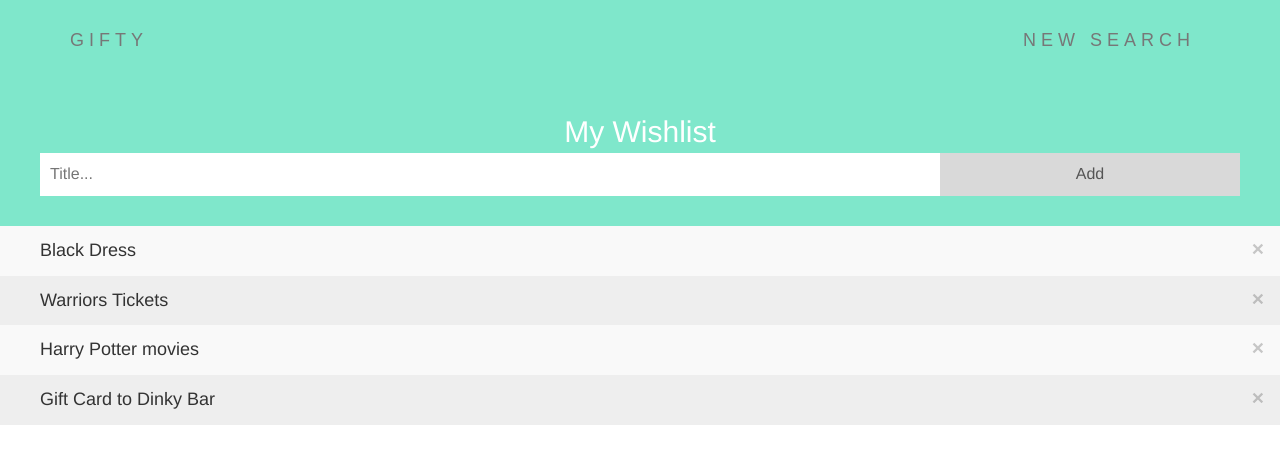
After one commit to divyamehta1996/IW2017, a Django app: page /wishlist/ in a window 1280 px wide. The commit adds this page. Shown: the top 464 px of the page. Run offline with Django 3.2, Linux system fonts and the light colour scheme; parts of the project's set-up code (start-up, migrations or seed data) failed here and were passed over; some libraries are stand-ins or nearby versions.

Commit message:
created wishlist page, linked search and results page, made it so the results page displays dynamic information from the database of whoever you searched

```diff
--- a/ebdjango/home/forms.py
+++ b/ebdjango/home/forms.py
@@ -1,6 +1,6 @@
 from django import forms
 import datetime
-from home.models import Users
+from home.models import Users, UserWishlist
 from crispy_forms.helper import FormHelper
 from crispy_forms.bootstrap import TabHolder, Tab
 from django.forms.extras.widgets import SelectDateWidget
@@ -33,6 +33,17 @@ class UserForm(UserCreationForm):
 		model = User
 		fields = ('username', 'email')
 
+class Wishlist(forms.ModelForm):
+	item = forms.CharField()
+
+	class Meta:
+		model = UserWishlist
+		fields = ['item']
+	"""helper = FormHelper()
+	helper.add_input(Submit('submit', 'Submit', css_class='btn-primary'))
+	helper.form_method = 'POST'
+	"""
+
 
 # class LoginForm(AuthenticationForm):
 # 	username=forms.CharField(label="Username", max_length=30, widget=forms.TextInput(attrs={'class': 'form-control', 'name': 'username'}))
--- a/ebdjango/home/models.py
+++ b/ebdjango/home/models.py
@@ -20,3 +20,7 @@ class Users(models.Model):
 
 	def __str__(self):
 		return self.name + ',' + self.birthday + ', ' + self.city
+
+class UserWishlist(models.Model):
+	#user = models.OneToOneField(User)
+	item = models.CharField(max_length=100, default="")
--- a/ebdjango/home/templates/base.html
+++ b/ebdjango/home/templates/base.html
@@ -17,7 +17,7 @@
       padding-bottom: 15px;
       border: 0;
       border-radius: 0;
-      margin-bottom: 50;
+      margin-bottom: 50; /*50*/
       font-size: 12px;
       letter-spacing: 5px;
   }
@@ -48,8 +48,8 @@
     </div>
     <div class="collapse navbar-collapse" id="myNavbar">
       <ul class="nav navbar-nav navbar-right">
-        <li><a href="#">MY WISHLIST</a></li>
-        <li><a href="#">NEW SEARCH</a></li>
+        <li><a href="http://127.0.0.1:8000/wishlist/">MY WISHLIST</a></li>
+        <li><a href="http://127.0.0.1:8000/search/">NEW SEARCH</a></li>
       </ul>
     </div>
   </div>
--- a/ebdjango/home/templates/results.html
+++ b/ebdjango/home/templates/results.html
@@ -34,16 +34,17 @@
 <body>
    {% block content %}
 
+{% for result in results_list %}
 <div class="container">
   <div class="row">
     <div class="col-sm-4">
       <div class="panel panel bg-1" style = "background-color: #7FE7CB;">
-        <div class="panel-heading"><p style="font: 15px Montserrat, sans-serif; line-height: 1.8; color: #808080; ; letter-spacing: 2px;">Because Kayla liked "Warriors"...</p></div>
+        <div class="panel-heading"><p style="font: 15px Montserrat, sans-serif; line-height: 1.8; color: #808080; ; letter-spacing: 2px;">Because Kayla liked "{{result.sports}}"...</p></div>
         <div class="panel-body"><img src="http://i.imgur.com/akBs6.jpg" class="img-responsive" style="width:100%" alt="Image"></div>
         <div class="panel-footer"> <a style="font: 15px Montserrat, sans-serif; line-height: 1.8; color: #808080; ; letter-spacing: 2px;" href = "http://www.ticketmaster.com/golden-state-warriors-playoffs-round-1-oakland-california-04-15-2017/event/1C005238D34D4E99?brand=warriors&extcmp=gw512183&wt.mc_id=NBATEAM_GSW_SINGLE_GAME_TIX_RD1_GM1&bba=1#efeat4211"> Ticket's to a Warriors Game</a> </div>
       </div>
     </div>
-
+ {% endfor %}
 <!--  <div class="row">
     <div class="col-sm-4">
       <div class="panel panel bg-1">
--- a/ebdjango/home/templates/search.html
+++ b/ebdjango/home/templates/search.html
@@ -102,7 +102,7 @@ table, th, td {
                                 </span>
                             </div>
                         </div> -->
-    <form type="get" action="." style="margin: 0; color=#808080">
+    <form type="get" action="/results/" style="margin: 0; color=#808080">
     <input  id="search_box" type="text" style="color=#ffffff;" name="search_box"  placeholder="Search..." >
     <button class="btn btn-info btn-lg" id="search_submit" type="submit"><i class="glyphicon glyphicon-search"></i></button>
 </form>
--- /dev/null
+++ b/ebdjango/home/templates/wishlist.html
@@ -0,0 +1,238 @@
+<!DOCTYPE html>
+<html>
+<head>
+
+
+  <title>Bootstrap Example</title>
+  <meta charset="utf-8">
+  <meta name="viewport" content="width=device-width, initial-scale=1">
+  <link rel="stylesheet" href="https://maxcdn.bootstrapcdn.com/bootstrap/3.3.7/css/bootstrap.min.css">
+  <script src="https://ajax.googleapis.com/ajax/libs/jquery/3.2.0/jquery.min.js"></script>
+  <script src="https://maxcdn.bootstrapcdn.com/bootstrap/3.3.7/js/bootstrap.min.js"></script>
+
+<style>
+  .navbar{
+     font: 20px Montserrat, sans-serif;
+      background-color: #7FE7CB; /* Green */
+      color: #ffffff;
+      padding-top: 15px;
+      padding-bottom: 15px;
+      border: 0;
+      border-radius: 0;
+      margin-bottom: 0;
+      font-size: 12px;
+      letter-spacing: 5px;
+  }
+
+body {
+  margin: 0;
+  min-width: 250px;
+}
+
+/* Include the padding and border in an element's total width and height */
+* {
+  box-sizing: border-box;
+}
+
+/* Remove margins and padding from the list */
+ul {
+  margin: 0;
+  padding: 0;
+}
+
+/* Style the list items */
+ul li {
+  cursor: pointer;
+  position: relative;
+  padding: 12px 8px 12px 40px;
+  background: #eee;
+  font-size: 18px;
+  transition: 0.2s;
+
+  /* make the list items unselectable */
+  -webkit-user-select: none;
+  -moz-user-select: none;
+  -ms-user-select: none;
+  user-select: none;
+}
+
+/* Set all odd list items to a different color (zebra-stripes) */
+ul li:nth-child(odd) {
+  background: #f9f9f9;
+}
+
+/* Darker background-color on hover */
+ul li:hover {
+  background: #ddd;
+}
+
+/* When clicked on, add a background color and strike out text */
+ul li.checked {
+  background: #888;
+  color: #fff;
+  text-decoration: line-through;
+}
+
+/* Add a "checked" mark when clicked on */
+ul li.checked::before {
+  content: '';
+  position: absolute;
+  border-color: #fff;
+  border-style: solid;
+  border-width: 0 2px 2px 0;
+  top: 10px;
+  left: 16px;
+  transform: rotate(45deg);
+  height: 15px;
+  width: 7px;
+}
+
+/* Style the close button */
+.close {
+  position: absolute;
+  right: 0;
+  top: 0;
+  padding: 12px 16px 12px 16px
+}
+
+.close:hover {
+  background-color: #f44336;
+  color: white;
+}
+
+/* Style the header */
+.header {
+  background-color: #7FE7CB;
+  padding: 30px 40px;
+  color: white;
+  text-align: center;
+}
+
+/* Clear floats after the header */
+.header:after {
+  content: "";
+  display: table;
+  clear: both;
+}
+
+/* Style the input */
+input {
+  border: none;
+  width: 75%;
+  padding: 10px;
+  float: left;
+  font-size: 16px;
+}
+
+/* Style the "Add" button */
+.addBtn {
+  padding: 10px;
+  width: 25%;
+  background: #d9d9d9;
+  color: #555;
+  float: left;
+  text-align: center;
+  font-size: 16px;
+  cursor: pointer;
+  transition: 0.3s;
+}
+
+.addBtn:hover {
+  background-color: #bbb;
+}
+</style>
+</head>
+<body>
+<nav class="navbar navbar-default">
+  <div class="container">
+    <div class="navbar-header">
+      <button type="button" class="navbar-toggle" data-toggle="collapse" data-target="#myNavbar">
+        <span class="icon-bar"></span>
+        <span class="icon-bar"></span>
+        <span class="icon-bar"></span>
+      </button>
+      <a class="navbar-brand" href="/">GIFTY</a>
+    </div>
+    <div class="collapse navbar-collapse" id="myNavbar">
+      <ul class="nav navbar-nav navbar-right">
+         <a class="navbar-brand" href="/">NEW SEARCH</a>
+      </ul>
+    </div>
+  </div>
+</nav>
+
+<div id="myDIV" class="header">
+  <h2 style="margin:5px">My Wishlist</h2>
+  <form action="/wishlist/" method="POST">
+    <input type="text" id="myInput" placeholder="Title...">
+    <span onclick="newElement()" class="addBtn">Add</span>
+  </form>
+</div>
+
+<ul id="myUL">
+  <li>Black Dress</li>
+  <li>Warriors Tickets</li>
+  <li>Harry Potter movies</li>
+  <li>Gift Card to Dinky Bar</li>
+</ul>
+
+<script>
+// Create a "close" button and append it to each list item
+var myNodelist = document.getElementsByTagName("LI");
+var i;
+for (i = 0; i < myNodelist.length; i++) {
+  var span = document.createElement("SPAN");
+  var txt = document.createTextNode("\u00D7");
+  span.className = "close";
+  span.appendChild(txt);
+  myNodelist[i].appendChild(span);
+}
+
+// Click on a close button to hide the current list item
+var close = document.getElementsByClassName("close");
+var i;
+for (i = 0; i < close.length; i++) {
+  close[i].onclick = function() {
+    var div = this.parentElement;
+    div.style.display = "none";
+  }
+}
+
+// Add a "checked" symbol when clicking on a list item
+var list = document.querySelector('ul');
+list.addEventListener('click', function(ev) {
+  if (ev.target.tagName === 'LI') {
+    ev.target.classList.toggle('checked');
+  }
+}, false);
+
+// Create a new list item when clicking on the "Add" button
+function newElement() {
+  var li = document.createElement("li");
+  var inputValue = document.getElementById("myInput").value;
+  var t = document.createTextNode(inputValue);
+  li.appendChild(t);
+  if (inputValue === '') {
+    alert("You must write something!");
+  } else {
+    document.getElementById("myUL").appendChild(li);
+  }
+  document.getElementById("myInput").value = "";
+
+  var span = document.createElement("SPAN");
+  var txt = document.createTextNode("\u00D7");
+  span.className = "close";
+  span.appendChild(txt);
+  li.appendChild(span);
+
+  for (i = 0; i < close.length; i++) {
+    close[i].onclick = function() {
+      var div = this.parentElement;
+      div.style.display = "none";
+    }
+  }
+}
+</script>
+
+</body>
+</html>
--- a/ebdjango/home/urls.py
+++ b/ebdjango/home/urls.py
@@ -13,7 +13,8 @@ urlpatterns = [
     url(r'^search/', views.search, name='search'),
     url(r'^specifics/', views.specifics, name='specifics'),
     url(r'^signup/', views.signup, name='signup'),
-    url(r'^login/', views.login_notfb, name='login_notfb')
+    url(r'^login/', views.login_notfb, name='login_notfb'),
+    url(r'^wishlist/', views.wishlist, name='wishlist')
     #url(r'^login/', views.login, {'template_name': 'login.html', 'authentication_form': LoginForm}),
     #url(r'^logout/$', views.logout, {'next_page': '/login'})
 
--- a/ebdjango/home/views.py
+++ b/ebdjango/home/views.py
@@ -4,9 +4,10 @@ from django.contrib.auth import authenticate, login, logout
 from django.shortcuts import render
 from django.http import HttpResponse
 from django.http import HttpResponseRedirect
-from home.models import Users
+from home.models import Users, UserWishlist
 from .forms import Signup
 from .forms import UserForm
+from .forms import Wishlist
 from django.contrib.auth.models import User
 from django.contrib.auth.forms import UserCreationForm
 from django.forms.extras.widgets import SelectDateWidget
@@ -65,10 +66,17 @@ def fblogin(request):
 	return HttpResponse(r)
 
 def results(request):
-	a_list = Users.objects.all()
-	context = {'results_list': a_list}
-	return render(request, 'results.html', context)
-
+	if request.method == 'GET': # If the form is submitted
+		search_query = request.GET.get('search_box', None)
+		a_list = Users.objects.filter(name=search_query)
+		for a in a_list:
+			print a
+		context = {'results_list': a_list}
+		print "success"
+		return render(request, 'results.html', context)
+	else:
+		print "failure"
+		render(request, 'search.html')
 	# f = open("home/results.html", "r")
 	# r = f.read()
 	# return HttpResponse(r)
@@ -119,6 +127,16 @@ def signup(request):
 		form_user = UserForm()
 	return render(request, 'signup.html', {'form': form, 'form_user': form_user})
 
+def wishlist(request):
+	if request.method == 'POST':
+		form = Wishlist(request.POST)
+		if form.is_valid():
+			new = form.save()
+		return HttpResponseRedirect('http://localhost:8000/wishlist/')
+	else:
+		form = Wishlist()
+	return render(request, 'wishlist.html', {'form': form})
+
 	# form = Signup(request.POST)
 	# form1 = UserForm(request.POST)
 	# if form.is_valid() and form1.is_valid():
```
Also changed, not shown: ebdjango/home/migrations/0003_userwishlist.py (added).
